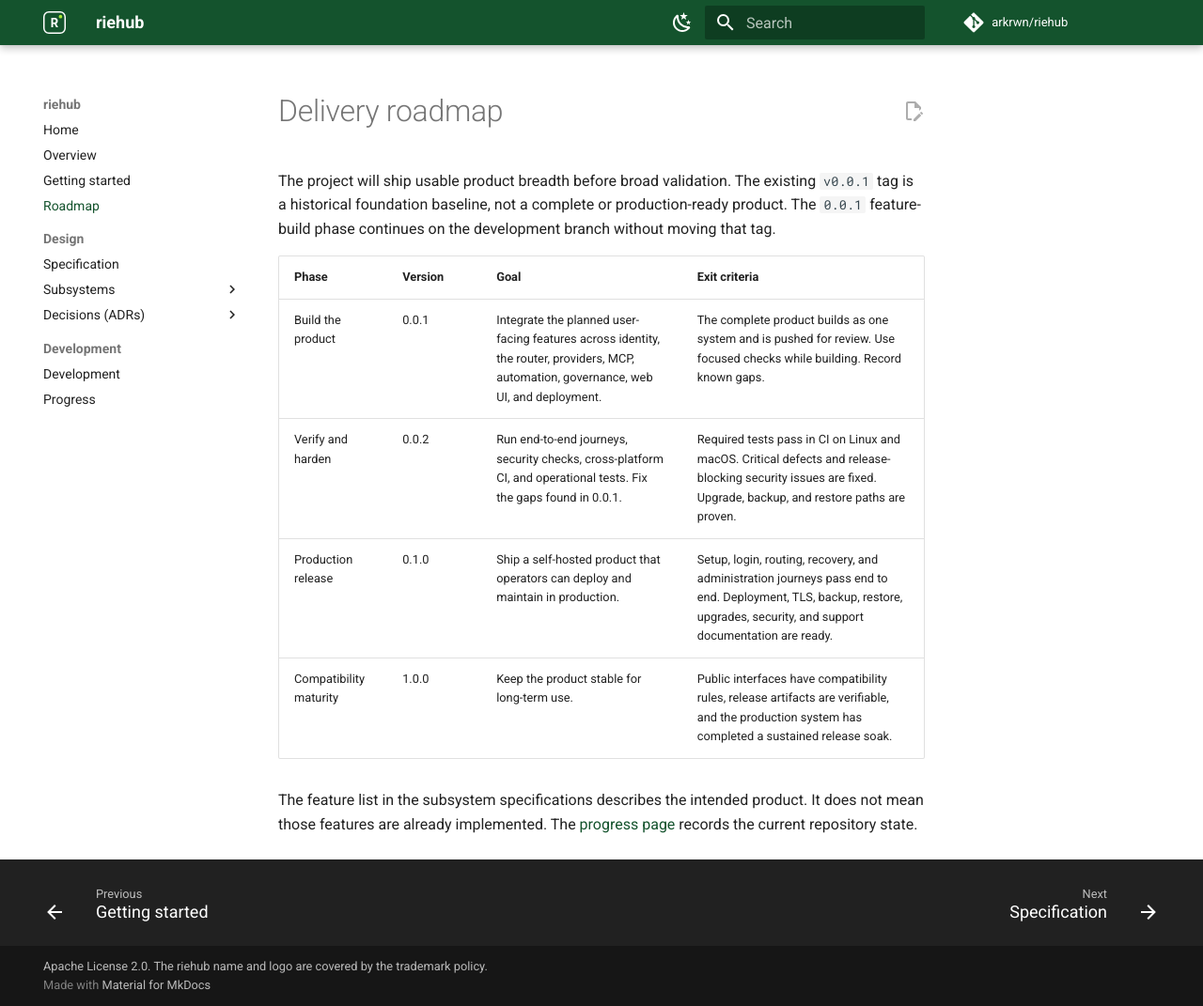
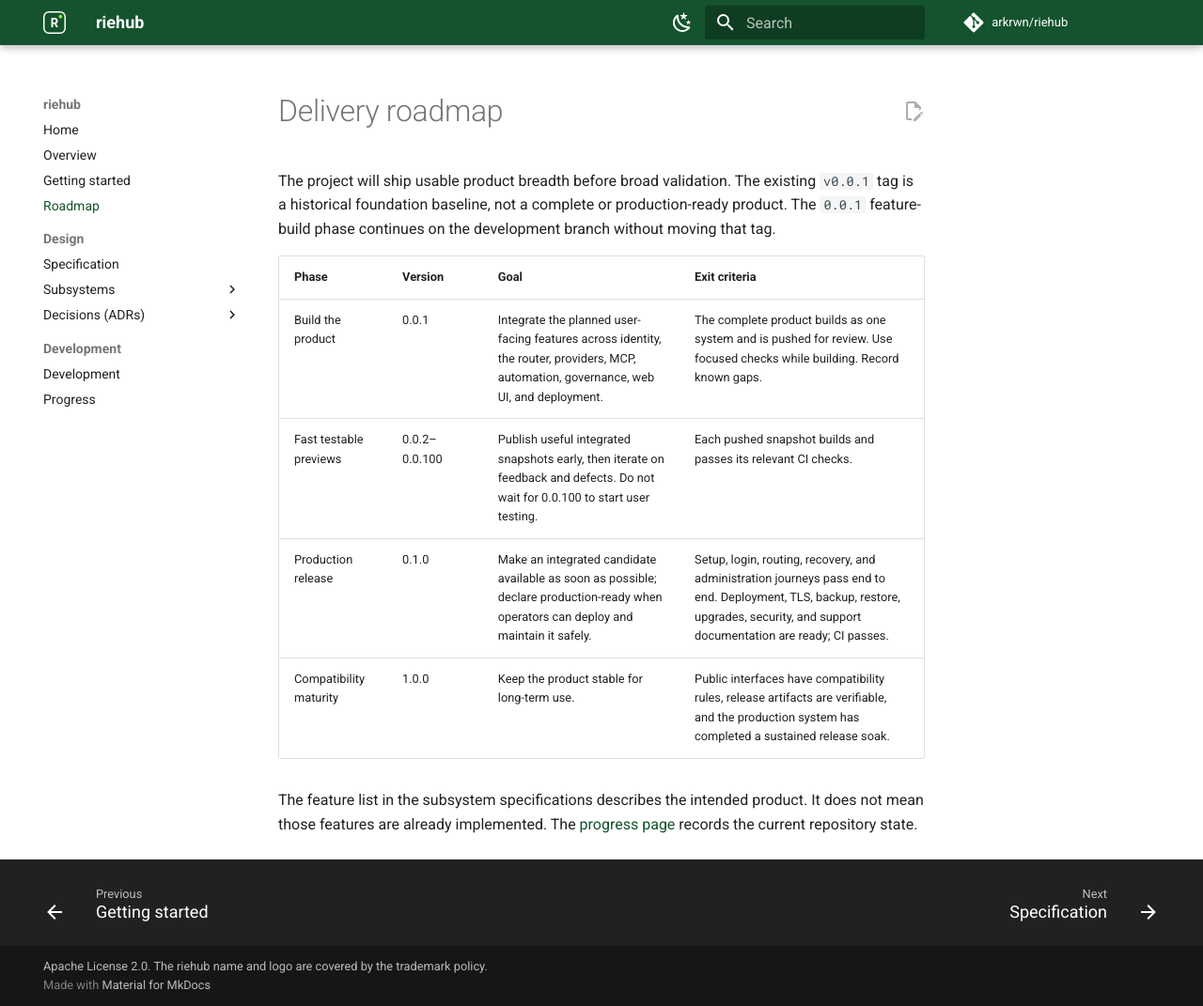
Before and after one commit to arkrwn/riehub, an MkDocs documentation site: the page built from docs/ROADMAP.md, in a window 1280 px wide and 1071 px high. Shown: the whole window at 94% size. Built offline with MkDocs 1.6.1 and Material for MkDocs 9.7.7, drawn with Linux system fonts in a browser that asks for light colours; comment, search, counter and statistics services are not loaded.

Commit message:
docs: publish preview versions early

```diff
--- a/docs/ROADMAP.md
+++ b/docs/ROADMAP.md
@@ -8,8 +8,8 @@ continues on the development branch without moving that tag.
 | Phase | Version | Goal | Exit criteria |
 |---|---|---|---|
 | Build the product | 0.0.1 | Integrate the planned user-facing features across identity, the router, providers, MCP, automation, governance, web UI, and deployment. | The complete product builds as one system and is pushed for review. Use focused checks while building. Record known gaps. |
-| Verify and harden | 0.0.2 | Run end-to-end journeys, security checks, cross-platform CI, and operational tests. Fix the gaps found in 0.0.1. | Required tests pass in CI on Linux and macOS. Critical defects and release-blocking security issues are fixed. Upgrade, backup, and restore paths are proven. |
-| Production release | 0.1.0 | Ship a self-hosted product that operators can deploy and maintain in production. | Setup, login, routing, recovery, and administration journeys pass end to end. Deployment, TLS, backup, restore, upgrades, security, and support documentation are ready. |
+| Fast testable previews | 0.0.2–0.0.100 | Publish useful integrated snapshots early, then iterate on feedback and defects. Do not wait for 0.0.100 to start user testing. | Each pushed snapshot builds and passes its relevant CI checks. |
+| Production release | 0.1.0 | Make an integrated candidate available as soon as possible; declare production-ready when operators can deploy and maintain it safely. | Setup, login, routing, recovery, and administration journeys pass end to end. Deployment, TLS, backup, restore, upgrades, security, and support documentation are ready; CI passes. |
 | Compatibility maturity | 1.0.0 | Keep the product stable for long-term use. | Public interfaces have compatibility rules, release artifacts are verifiable, and the production system has completed a sustained release soak. |
 
 The feature list in the subsystem specifications describes the intended
```
Also changed, not shown: AGENTS.md (+6 -4 lines), README.md (+4 -1 lines), docs/SPEC.md (+1 -1 lines).
